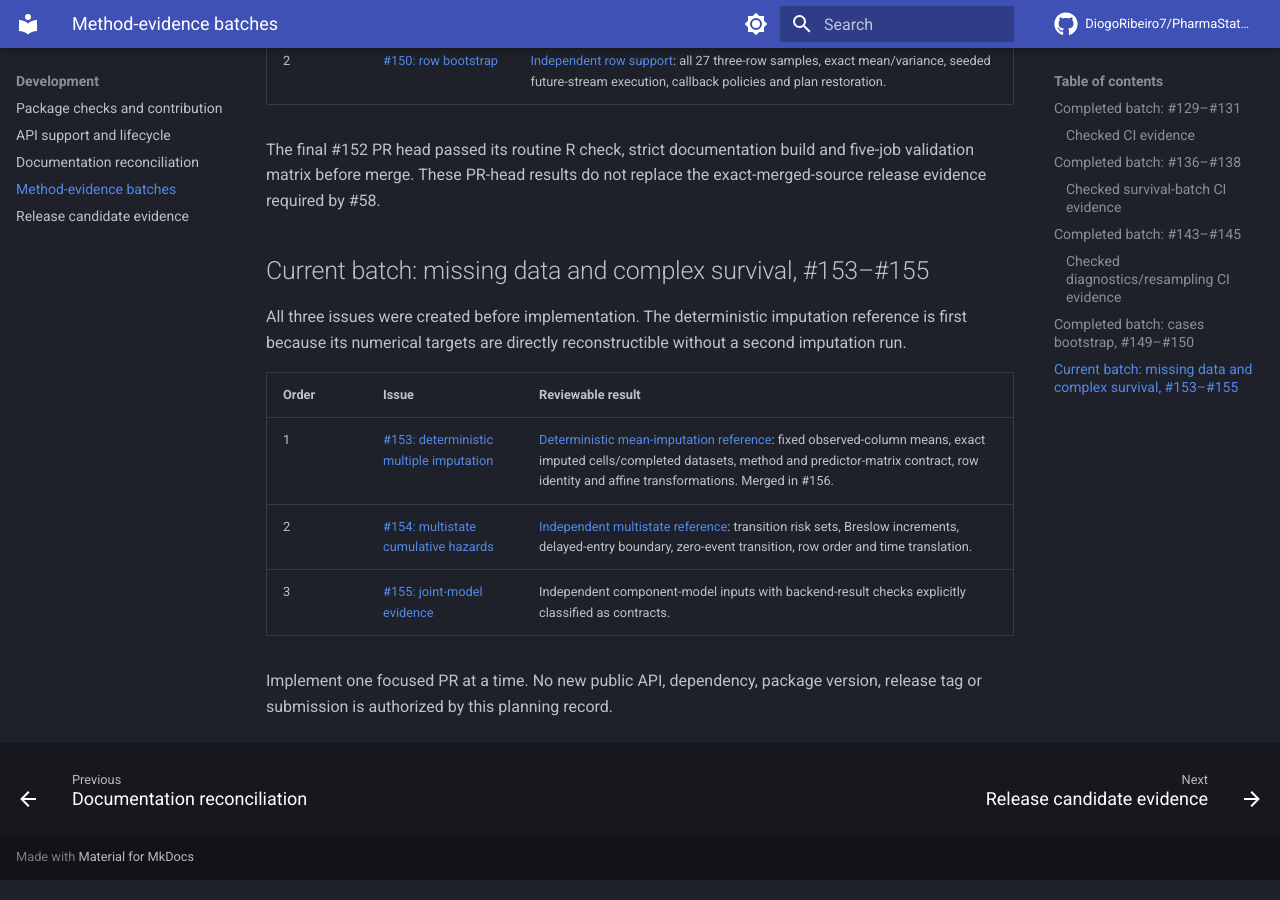
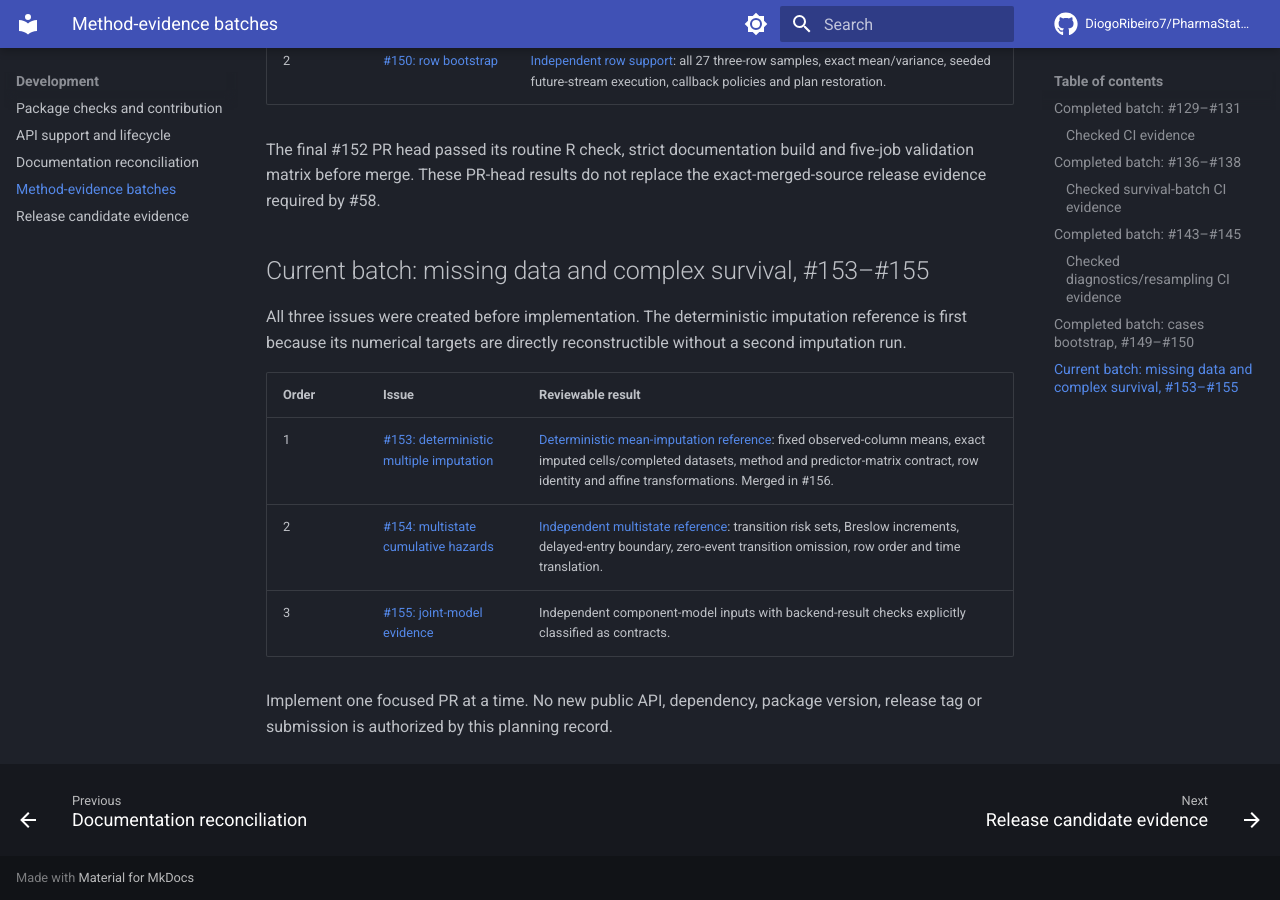
Before and after one commit to DiogoRibeiro7/PharmaStatsR, an MkDocs documentation site: the page built from docs/evidence-batches.md, in a window 1280 px wide and 900 px high, scrolled down 3958 px. Built offline with MkDocs 1.6.1 and Material for MkDocs 9.7.7, drawn with Linux system fonts in a browser that asks for light colours; comment, search, counter and statistics services are not loaded.

Commit message:
test: align zero-event multistate boundary with msfit

```diff
--- a/docs/evidence-batches.md
+++ b/docs/evidence-batches.md
@@ -132,7 +132,7 @@ All three issues were created before implementation. The deterministic imputatio
 | Order | Issue | Reviewable result |
 | --- | --- | --- |
 | 1 | [#153: deterministic multiple imputation](https://github.com/DiogoRibeiro7/PharmaStatsR/issues/153) | [Deterministic mean-imputation reference](missing-data.md#independent-deterministic-imputation-reference): fixed observed-column means, exact imputed cells/completed datasets, method and predictor-matrix contract, row identity and affine transformations. Merged in #156. |
-| 2 | [#154: multistate cumulative hazards](https://github.com/DiogoRibeiro7/PharmaStatsR/issues/154) | [Independent multistate reference](multistate.md#independent-cumulative-hazard-reference): transition risk sets, Breslow increments, delayed-entry boundary, zero-event transition, row order and time translation. |
+| 2 | [#154: multistate cumulative hazards](https://github.com/DiogoRibeiro7/PharmaStatsR/issues/154) | [Independent multistate reference](multistate.md#independent-cumulative-hazard-reference): transition risk sets, Breslow increments, delayed-entry boundary, zero-event transition omission, row order and time translation. |
 | 3 | [#155: joint-model evidence](https://github.com/DiogoRibeiro7/PharmaStatsR/issues/155) | Independent component-model inputs with backend-result checks explicitly classified as contracts. |
 
 Implement one focused PR at a time. No new public API, dependency, package version, release tag or submission is authorized by this planning record.
```
